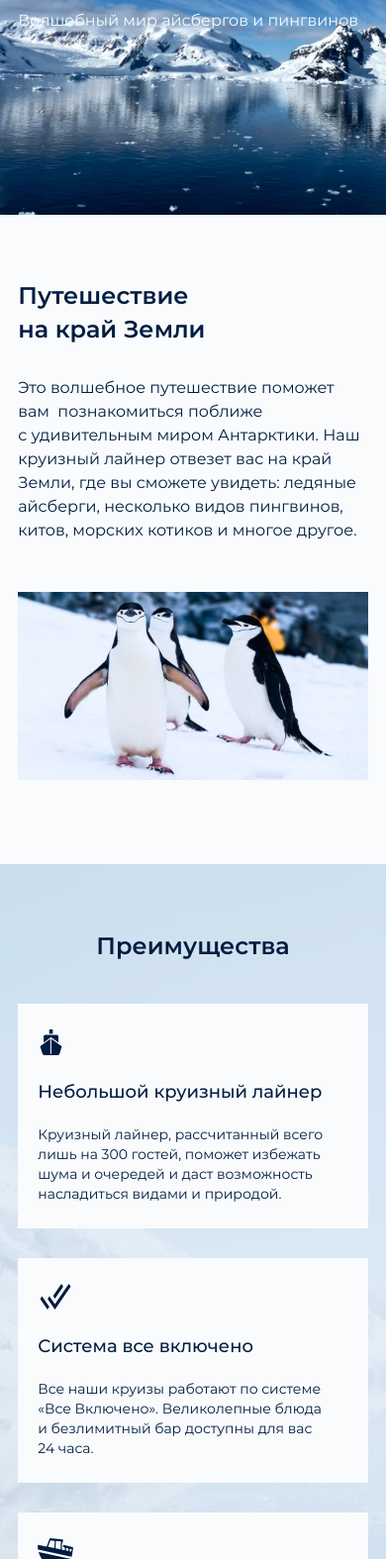
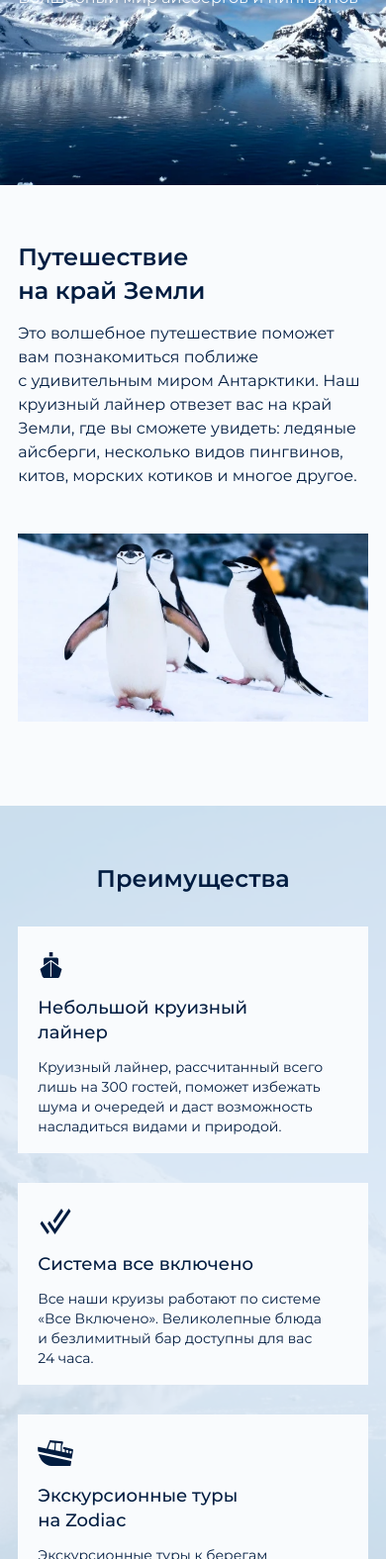
Before and after one commit to igorr28/HA-cruises-to-anrarctica, a website built with webpack: page source/index.html in a window 390 px wide. Shown: the part 290-1865 px from the top of the page at 99% size. Built offline with nearby package versions, Linux system fonts and the light colour scheme; files whose address does not match are found by name.

```diff
--- a/source/index.html
+++ b/source/index.html
@@ -11,8 +11,6 @@
     <link rel="preload" href="fonts/Montserrat-Bold.woff2" type="font/woff2" as="font" crossorigin="anonymous">
     <link rel="preload" href="fonts/Montserrat-Medium.woff2" type="font/woff2" as="font" crossorigin="anonymous">
     <link rel="preload" href="fonts/Montserrat-SemiBold.woff2" type="font/woff2" as="font" crossorigin="anonymous">
-    <script src="https://api-maps.yandex.ru/2.1/?load=package.standard&apikey=5316c9d2-e4e3-49ac-b505-21d9271287c5&lang=ru_RU" type="text/javascript">
-    </script>
   </head>
   <body>
     <div class="wrapper">
@@ -76,7 +74,7 @@
             <div class="travel__container">
               <div class="travel__content">
                 <h2>Путешествие на&nbsp;край&nbsp;Земли</h2>
-                <p>Это волшебное путешествие поможет вам&nbsp; познакомиться&nbsp;поближе с&nbsp;удивительным миром Антарктики. Наш круизный лайнер отвезет вас на&nbsp;край Земли, где вы&nbsp;сможете увидеть: ледяные айсберги, несколько видов пингвинов, китов, морских котиков и&nbsp;многое другое.</p>
+                <p>Это волшебное путешествие поможет вам&nbsp;познакомиться поближе с&nbsp;удивительным миром Антарктики. Наш круизный лайнер отвезет вас на&nbsp;край Земли, где вы&nbsp;сможете увидеть: ледяные айсберги, несколько видов пингвинов, китов, морских котиков и&nbsp;многое другое.</p>
               </div>
               <div class="travel__img-wrapper">
                 <picture>
@@ -109,7 +107,7 @@
                     <use xlink:href="img/sprite_auto.svg#adv-tick"></use>
                   </svg>
                 </div>
-                <h3>Система все включено</h3>
+                <h3>Система все&nbsp;включено</h3>
                 <p>Все наши круизы работают по&nbsp;системе &laquo;Все Включено&raquo;. Великолепные блюда и&nbsp;безлимитный бар доступны для вас 24&nbsp;часа.</p>
               </li>
               <li class="advantages__item">
@@ -348,7 +346,7 @@
             <div class="booking__container">
               <div class="booking__description">
                 <h2 class="booking__title">Раннее бронирование</h2>
-                <p>Забронируйте тур за&nbsp;3-&nbsp;6&nbsp;месяцев&nbsp;до&nbsp;даты&nbsp;выезда и&nbsp;сэкономьте до&nbsp;50%</p>
+                <p>Забронируйте тур за&nbsp;3-&nbsp;6&nbsp;месяцев до&nbsp;даты&nbsp;выезда и&nbsp;сэкономьте до&nbsp;50%</p>
               </div>
               <form class="booking__form form" name="booking-form" action="https://echo.htmlacademy.ru/" method="post" autocomplete="off">
                 <p>Оставьте заявку и&nbsp;мы&nbsp;свяжемся с&nbsp;вами в&nbsp;ближайшее время</p>
@@ -394,7 +392,7 @@
                 <p>У&nbsp;вас ещё остались вопросы или сомнения? Приезжайте к&nbsp;нам в&nbsp;офис и&nbsp;мы&nbsp;вам все расскажем.</p>
                 <ul class="contacts__list">
                   <li class="contacts__item contacts__item--address">
-                    <address>г. Санкт Петербург, ул. Большая Конюшенная, 19/8</address>
+                    <address>г. Санкт Петербург, <br> ул. Большая Конюшенная, 19/8</address>
                   </li>
                   <li class="contacts__item contacts__item--tel">
                     <a href="tel:88002000000">8-800-200-00-00</a>
@@ -472,6 +470,8 @@
       </footer>
     </div>
 
+    <!-- <script src="https://api-maps.yandex.ru/2.1/?load=package.standard&apikey=5316c9d2-e4e3-49ac-b505-21d9271287c5&lang=ru_RU" type="text/javascript">
+    </script> -->
     <script src="js/vendor.min.js"></script>
     <script src="js/main.min.js"></script>
   </body>
--- a/source/js/main.js
+++ b/source/js/main.js
@@ -18,6 +18,7 @@
   // ---------------------------------
   initMainMenu();
   initFormValidation();
+  // eslint-disable-next-line no-undef
   ymaps.ready(initMap);
   scrollTo();
 
--- a/source/js/modules/burger-menu.js
+++ b/source/js/modules/burger-menu.js
@@ -23,11 +23,11 @@
     document.removeEventListener('click', onClickMenuOut);
   };
 
-  const onMenuKeydownEsc = (evt) => {
-    const isEscKey = evt.key === 'Escape' || evt.key === 'Esc';
+  const onMenuKeydownEsc = (e) => {
+    const isEscKey = e.key === 'Escape' || e.key === 'Esc';
 
     if (isEscKey && header.classList.contains('is-menu-opened')) {
-      evt.preventDefault();
+      e.preventDefault();
       closeMenu();
     }
   };
--- a/source/js/modules/map.js
+++ b/source/js/modules/map.js
@@ -13,11 +13,13 @@
 };
 
 function init() {
+  // eslint-disable-next-line no-undef
   let myMap = new ymaps.Map(map, {
     center: CENTER_COORDS,
     zoom: DEFAULT_SCALE,
   });
 
+  // eslint-disable-next-line no-undef
   const myPlacemark = new ymaps.Placemark(MARKER_COORDS, {
     balloonContent: 'г. Санкт-Петербург,<br> ул. Большая Конюшенная, 19/8',
     hintContent: 'г. Санкт-Петербург,<br> ул. Большая Конюшенная, 19/8',
--- a/source/sass/blocks/advantages.scss
+++ b/source/sass/blocks/advantages.scss
@@ -1,6 +1,6 @@
 .advantages {
   position: relative;
-  padding-top: 120px;
+  padding-top: 110px;
   padding-bottom: 120px;
   background-color: $color-solitude;
   z-index: -2;
@@ -18,8 +18,10 @@
     z-index: -1;
     opacity: 0.1;
 
-    @include retina {
-      background-image: url("../img/advantages-bg@2x.webp");
+    @media (min-width: (1024px)) {
+      @include retina {
+        background-image: url("../img/advantages-bg@2x.webpp");
+      }
     }
 
     @include vp-1023 {
@@ -40,22 +42,22 @@
   }
 
   @include vp-1023 {
-    padding-top: 100px;
+    padding-top: 91px;
     padding-bottom: 100px;
   }
 
   @include vp-767 {
-    padding-top: 65px;
+    padding-top: 56px;
     padding-bottom: 65px;
   }
 }
 
 .advantages__title {
   margin-top: 0;
-  margin-bottom: 60px;
+  margin-bottom: 49px;
 
   @include vp-767 {
-    margin-bottom: 40px;
+    margin-bottom: 30px;
   }
 }
 
@@ -80,18 +82,18 @@
 }
 
 .advantages__item {
-  padding: 30px 30px 40px;
+  padding: 30px 30px 31px;
   background-color: $color-alice-blue;
 
   @include vp-1023 {
-    padding: 26px 16px 15px 20px;
+    padding: 26px 16px 7px 20px;
   }
 }
 
 .advantages__img-wrap {
   width: 44px;
   height: 32px;
-  margin-bottom: 25px;
+  margin-bottom: 18px;
   display: flex;
   align-items: start;
 
@@ -113,7 +115,7 @@
 
 .advantages__item h3 {
   margin-top: 0;
-  margin-bottom: 20px;
+  margin-bottom: -2px;
   font-weight: 500;
   font-size: 18px;
   line-height: 1.5;
@@ -121,6 +123,10 @@
   @include vp-1023 {
     line-height: 1.4;
   }
+
+  @include vp-767 {
+    width: 79%;
+  }
 }
 
 .advantages__item p {
--- a/source/sass/blocks/booking.scss
+++ b/source/sass/blocks/booking.scss
@@ -29,20 +29,20 @@
 }
 
 .booking__container {
-  padding: 50px calc(60 / 1160) * 100%;
+  padding: 49px calc(60 / 1160) * 100%;
   display: flex;
-  align-items: center;
 
   @include vp-1023 {
-    padding-top: 100px;
+    padding-top: 88px;
     padding-bottom: 100px;
     padding-left: 0;
     padding-right: 0;
     flex-direction: column;
+    align-items: center;
   }
 
   @include vp-767 {
-    padding-top: 65px;
+    padding-top: 55px;
     padding-bottom: 65px;
   }
 }
@@ -50,11 +50,13 @@
 .booking__description {
   width: calc(493 / 1040) * 100%;
   margin-right: calc(144 / 1040) * 100%;
+  padding-top: 163px;
 
   @include vp-1023 {
     width: 100%;
     margin-right: 0;
-    margin-bottom: 45px;
+    margin-bottom: 38px;
+    padding-top: 0;
     display: flex;
     flex-direction: column;
     align-items: center;
@@ -62,24 +64,25 @@
   }
 
   @include vp-767 {
-    margin-bottom: 30px;
+    margin-bottom: 17px;
   }
 }
 
 .booking__title {
   margin-top: 0;
-  margin-bottom: 30px;
+  margin-bottom: 8px;
   font-weight: 700;
   font-size: 40px;
   line-height: 1.5;
 
   @include vp-1023 {
-    margin-bottom: 25px;
+    margin-bottom: 4px;
     font-size: 34px;
   }
 
   @include vp-767 {
     font-size: 24px;
+    margin-bottom: 6px;
   }
 }
 
@@ -95,7 +98,7 @@
   }
 
   @include vp-767 {
-    width: calc(257 / 290) * 100%;
+    width: 95%;
     font-size: 16px;
     margin-bottom: 10px;
   }
--- a/source/sass/blocks/btn.scss
+++ b/source/sass/blocks/btn.scss
@@ -4,7 +4,7 @@
   display: inline-flex;
   align-items: center;
   justify-content: center;
-  padding: 14px;
+  padding: 11px 15px 9px;
   font-family: inherit;
   font-size: 14px;
   line-height: 1.5;
--- a/source/sass/blocks/card.scss
+++ b/source/sass/blocks/card.scss
@@ -25,7 +25,7 @@
   z-index: 10;
   width: 100%;
   height: 100%;
-  padding: 35px 25px;
+  padding: 27px 25px 35px;
   display: flex;
   flex-direction: column;
   overflow: auto;
@@ -35,13 +35,18 @@
   box-shadow: 0 4px 35px rgba(1, 28, 64, 0.15);
 
   @include vp-1023 {
-    padding: 35px;
+    padding: 29px 35px 35px;
+  }
+
+  @include vp-767 {
+    padding-left: 23px;
+    padding-right: 23px;
   }
 }
 
 .card__content h3 {
   margin-top: 0;
-  margin-bottom: 25px;
+  margin-bottom: 16px;
   font-weight: 500;
   font-size: 18px;
   line-height: 1.5;
@@ -54,12 +59,12 @@
 
 .card__content dt {
   font-weight: 500;
-  margin-bottom: 10px;
+  margin-bottom: 0;
 }
 
 .card__content dd {
   margin-left: 0;
-  margin-bottom: 20px;
+  margin-bottom: 12px;
   font-weight: 40;
   color: #d8d8d9;
 }
@@ -113,7 +118,7 @@
 
 .card__figure-title {
   position: absolute;
-  bottom: 30px;
+  bottom: 23px;
   left: calc(30 / 260) * 100%;
   right: calc(30 / 260) * 100%;
   z-index: 5;
@@ -121,4 +126,9 @@
   font-size: 18px;
   line-height: 1.5;
   color: $color-alice-blue;
+
+  @include vp-767 {
+    bottom: 19px;
+    left: calc(25 / 260) * 100%;
+  }
 }
--- a/source/sass/blocks/catalog.scss
+++ b/source/sass/blocks/catalog.scss
@@ -1,16 +1,25 @@
 .catalog {
-  padding-top: 95px;
+  padding-top: 87px;
   padding-bottom: 120px;
 
   @include vp-1023 {
-    padding-top: 100px;
+    padding-top: 89px;
     padding-bottom: 100px;
+  }
+
+  @include vp-767 {
+    padding-top: 57px;
+    padding-bottom: 64px;
   }
 }
 
 .catalog__title {
   margin-top: 0;
-  margin-bottom: 60px;
+  margin-bottom: 48px;
+
+  @include vp-767 {
+    margin-bottom: 31px;
+  }
 }
 
 .catalog__list {
@@ -35,6 +44,7 @@
     padding-left: calc(10 / 290) * 100%;
     padding-right: calc(10 / 290) * 100%;
     display: flex;
+    row-gap: 0;
     flex-direction: column;
     align-items: center;
   }
@@ -42,7 +52,11 @@
 
 .catalog__item {
   @include vp-767 {
-    width: calc(270 / 290) * 100%;
+    width: 100%;
     max-width: 350px;
   }
+
+  &:not(:last-child) {
+    margin-bottom: 29px;
+  }
 }
--- a/source/sass/blocks/contacts.scss
+++ b/source/sass/blocks/contacts.scss
@@ -5,12 +5,12 @@
 
   @include vp-1023 {
     padding-top: 100px;
-    padding-bottom: 100px;
+    padding-bottom: 98px;
   }
 
   @include vp-767 {
-    padding-top: 65px;
-    padding-bottom: 65px;
+    padding-top: 59px;
+    padding-bottom: 62px;
     flex-direction: column;
     align-items: center;
   }
@@ -38,13 +38,13 @@
 
 .contacts__description {
   width: calc(500 / 1160) * 100%;
-  padding-top: 80px;
+  padding-top: 75px;
   display: flex;
   flex-direction: column;
 
   @include vp-1023 {
     width: calc(324 / 678) * 100%;
-    padding-top: 72px;
+    padding-top: 64px;
   }
 
   @include vp-767 {
@@ -56,7 +56,7 @@
 
 .contacts__description p {
   margin-top: 0;
-  margin-bottom: 20px;
+  margin-bottom: 12px;
   font-weight: 500;
   font-size: 18px;
   line-height: 1.5;
@@ -67,6 +67,10 @@
   margin-bottom: 0;
   padding-left: 0;
   list-style: none;
+
+  @include vp-1023 {
+    margin-top: 14px;
+  }
 }
 
 .contacts__item {
@@ -89,16 +93,28 @@
     margin-bottom: 20px;
 
     @include vp-767 {
-      margin-bottom: 30px;
+      margin-bottom: 21px;
     }
 
     &::before {
       background-image: url("../img/svg/map-marker.svg");
+
+      @include vp-1023 {
+        margin-top: -15px;
+      }
     }
   }
 
   &--tel::before {
     background-image: url("../img/svg/map-tel.svg");
+  }
+}
+
+.contacts__item--address br {
+  display: none;
+
+  @include vp-1023 {
+    display: block;
   }
 }
 
@@ -112,4 +128,17 @@
 .contacts__list a {
   font-size: 16px;
   line-height: 150%;
+
+  &:hover {
+    color: $color-gorse;
+  }
+
+  &:focus-visible {
+    outline: 1px solid $color-gorse;
+    outline-offset: 2px;
+  }
+
+  &:active {
+    opacity: 0.7;
+  }
 }
--- a/source/sass/blocks/control.scss
+++ b/source/sass/blocks/control.scss
@@ -25,6 +25,10 @@
   background-color: $color-alice-blue;
   flex-shrink: 0;
   transition: transform $trans-default;
+
+  @include vp-767 {
+    margin-top: -8px;
+  }
 
   &::before {
     position: absolute;
--- a/source/sass/blocks/form.scss
+++ b/source/sass/blocks/form.scss
@@ -1,5 +1,5 @@
 .form {
-  padding: 50px;
+  padding: 45px 50px 53px;
   display: flex;
   flex-direction: column;
   background-color: $color-default-text;
@@ -12,7 +12,7 @@
 
 .form p {
   margin-top: 0;
-  margin-bottom: 35px;
+  margin-bottom: 27px;
   font-weight: 500;
   font-size: 18px;
   line-height: 1.5;
@@ -29,7 +29,7 @@
 .form input[type="email"],
 .form textarea {
   width: 100%;
-  padding: 11px 16px;
+  padding: 8px 16px;
   margin-bottom: 20px;
   background-color: $color-alice-blue;
   border: 3px solid $color-alice-blue;
@@ -74,4 +74,8 @@
 
 .form__control {
   margin-bottom: 30px;
+
+  @include vp-767 {
+    margin-bottom: 24px;
+  }
 }
--- a/source/sass/blocks/main-footer.scss
+++ b/source/sass/blocks/main-footer.scss
@@ -7,6 +7,10 @@
   padding-bottom: 50px;
   display: flex;
   align-items: start;
+
+  @include vp-1023 {
+    padding-bottom: 47px;
+  }
 
   @include vp-767 {
     padding-top: 40px;
@@ -24,7 +28,7 @@
 
   @include vp-767 {
     margin-right: 0;
-    margin-bottom: 30px;
+    margin-bottom: 15px;
   }
 }
 
@@ -33,7 +37,7 @@
 
   @include vp-767 {
     margin-right: 0;
-    margin-bottom: 30px;
+    margin-bottom: 14px;
     align-self: stretch;
   }
 }
@@ -46,6 +50,6 @@
   }
 
   @include vp-767 {
-    margin-left: 0;
+    margin-left: -8px;
   }
 }
--- a/source/sass/blocks/main-header.scss
+++ b/source/sass/blocks/main-header.scss
@@ -12,7 +12,7 @@
   flex-wrap: wrap;
 
   @include vp-1023 {
-    padding-top: 30px;
+    padding-top: 28px;
     padding-bottom: 30px;
   }
 
--- a/source/sass/blocks/promo.scss
+++ b/source/sass/blocks/promo.scss
@@ -31,20 +31,20 @@
 }
 
 .promo__container {
-  padding: 283px 95px 263px;
+  padding: 268px 95px 258px;
 
   @include vp-1023 {
-    padding: 280px 0 260px;
+    padding: 267px 0 254px;
   }
 
   @include vp-767 {
-    padding: 185px 0 175px;
+    padding: 176px 0 168px;
   }
 }
 
 .promo h1 {
   margin-top: 0;
-  margin-bottom: 30px;
+  margin-bottom: 14px;
   font-weight: 700;
   font-size: 54px;
   line-height: 66px;
@@ -57,7 +57,7 @@
   }
 
   @include vp-767 {
-    margin-bottom: 25px;
+    margin-bottom: 11px;
     font-size: 36px;
     line-height: 1.25;
   }
--- a/source/sass/blocks/socials.scss
+++ b/source/sass/blocks/socials.scss
@@ -1,5 +1,5 @@
 .socials__list {
-  margin-top: 0;
+  margin-top: 5px;
   margin-bottom: 0;
   padding-left: 0;
   display: grid;
@@ -9,6 +9,7 @@
   list-style: none;
 
   @include vp-1023 {
+    margin-top: -4px;
     grid-template-columns: repeat(3, 26px);
     column-gap: 11px;
   }
--- a/source/sass/blocks/travel.scss
+++ b/source/sass/blocks/travel.scss
@@ -4,7 +4,7 @@
   align-items: start;
 
   @include vp-1023 {
-    padding: 100px calc(5 / 678) * 100% 100px 0;
+    padding: 100px calc(5 / 678) * 100% 79px 0;
   }
 
   @include vp-767 {
@@ -16,7 +16,7 @@
 .travel__content {
   width: calc(512 / 1160) * 100%;
   margin-right: calc(88 / 1160) * 100%;
-  padding-top: 20px;
+  padding-top: 58px;
 
   @include vp-1023 {
     width: calc(324 / 678) * 100%;
@@ -38,7 +38,7 @@
 
   @include vp-767 {
     width: 100%;
-    margin-top: 35px;
+    margin-top: 31px;
     display: flex;
     align-items: center;
     justify-content: center;
@@ -47,13 +47,14 @@
 
 .travel__content h2 {
   margin-top: 0;
-  margin-bottom: 40px;
+  margin-bottom: 26px;
   font-weight: 600;
   font-size: 28px;
   line-height: 1.4;
 
   @include vp-1023 {
-    margin-bottom: 30px;
+    margin-top: -9px;
+    margin-bottom: 14px;
     font-size: 26px;
   }
 
```
Also changed, not shown: build/css/style.css, build/css/style.min.css, build/index.html, build/js/main.min.js, 2 other files.
